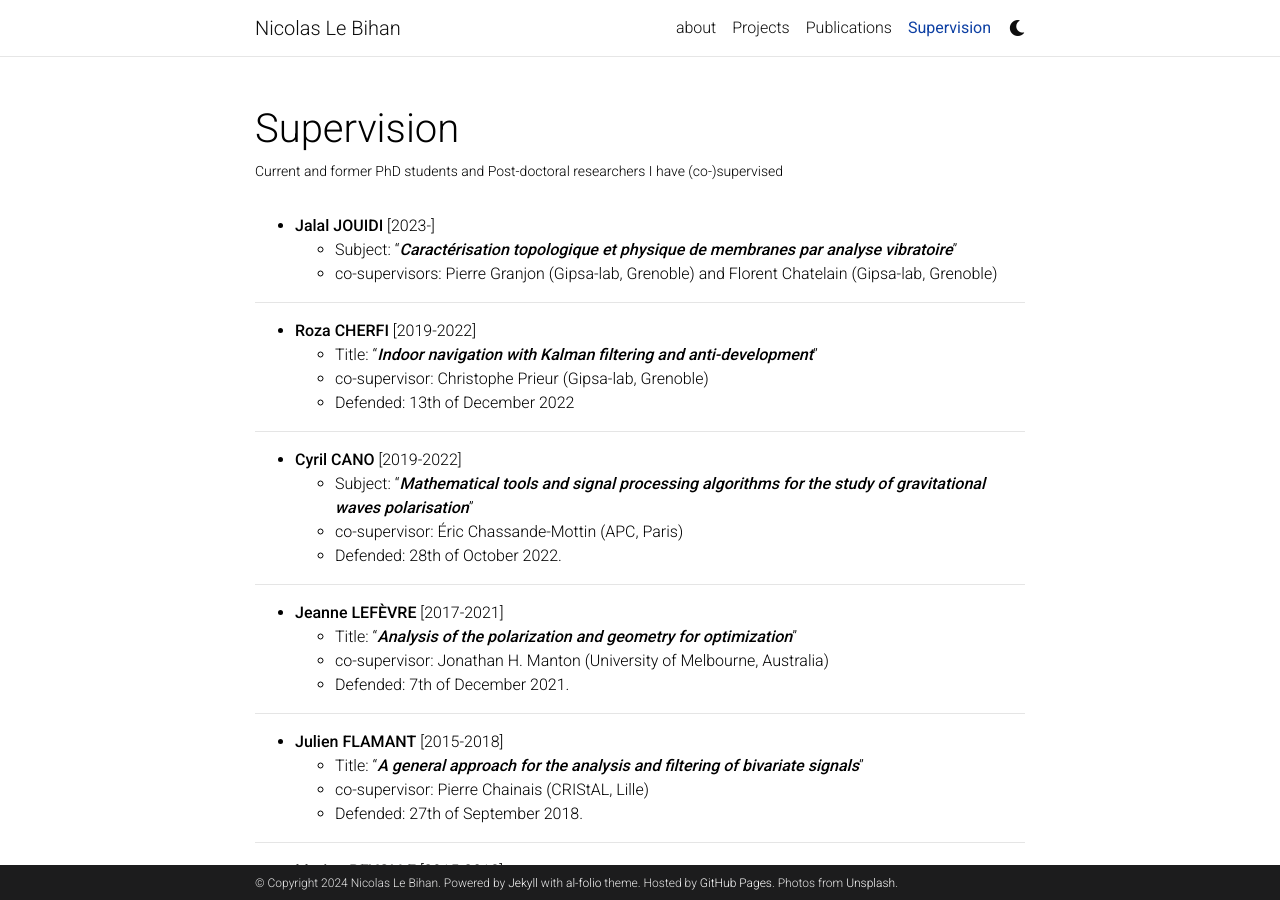
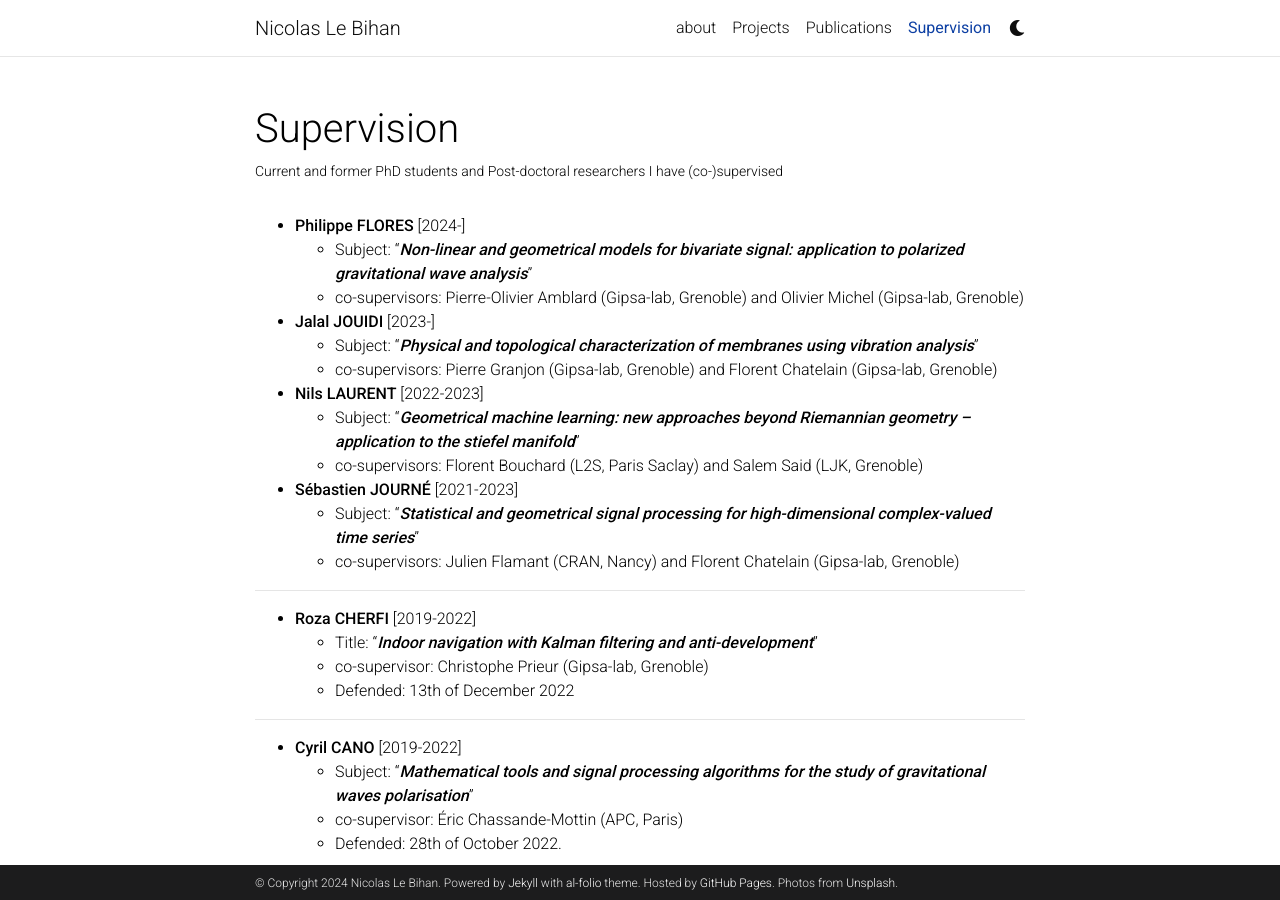
Before and after one commit to nicolas-le-bihan/nicolas-le-bihan.github.io, a Jekyll site: the page built from _pages/students.md, in a window 1280 px wide and 900 px high. Built offline with Jekyll 4.4.1, drawn with Linux system fonts in a browser that asks for light colours; comment, search, counter and statistics services are not loaded; a style sheet for code colours, icons or effects is not loaded.

Commit message:
supervision

```diff
--- a/_pages/students.md
+++ b/_pages/students.md
@@ -10,9 +10,22 @@ nav: true
 
 [//]: Organize your courses by years, topics, or universities, however you like!
 
++ __Philippe FLORES__ [2024-]
+  - Subject: "*__Non-linear and geometrical models for bivariate signal: application to polarized gravitational wave analysis__*"
+  - co-supervisors: Pierre-Olivier Amblard (Gipsa-lab, Grenoble) and Olivier Michel (Gipsa-lab, Grenoble)
+
 + __Jalal JOUIDI__ [2023-]
-  - Subject: "*__Caractérisation topologique et physique de membranes par analyse vibratoire__*"
+  - Subject: "*__Physical and topological characterization of membranes using vibration analysis__*"
   - co-supervisors: Pierre Granjon (Gipsa-lab, Grenoble) and Florent Chatelain (Gipsa-lab, Grenoble)
+
++ __Nils LAURENT__ [2022-2023]
+  - Subject: "*__Geometrical machine learning: new approaches beyond Riemannian
+geometry – application to the stiefel manifold__*"
+  - co-supervisors: Florent Bouchard (L2S, Paris Saclay) and Salem Said (LJK, Grenoble)
+
++ __Sébastien JOURNÉ__ [2021-2023]
+  - Subject: "*__Statistical and geometrical signal processing for high-dimensional complex-valued time series__*"
+  - co-supervisors: Julien Flamant (CRAN, Nancy) and Florent Chatelain (Gipsa-lab, Grenoble)
 
 ___
 + __Roza CHERFI__ [2019-2022]
```
